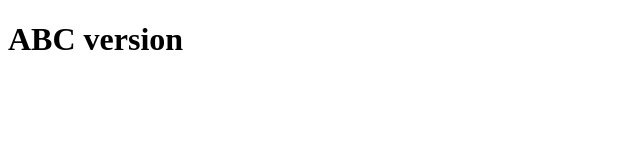
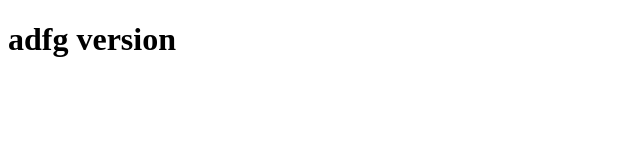
Before and after one commit to ismailAmim/testingIT, a plain HTML site: page index.html in a window 1280 px wide. Shown: the whole page, without its empty margins (0-640 px from the left). Drawn offline with Linux system fonts and the light colour scheme.

Commit message:
minimize changes

```diff
--- a/index.html
+++ b/index.html
@@ -7,7 +7,7 @@
     <meta name="viewport" content="width=device-width, initial-scale=1.0">
     <title>Document</title>
 </head>
-<h1>ABC version</h1>
+<h1>adfg version</h1>
 
 <body>
 
```
